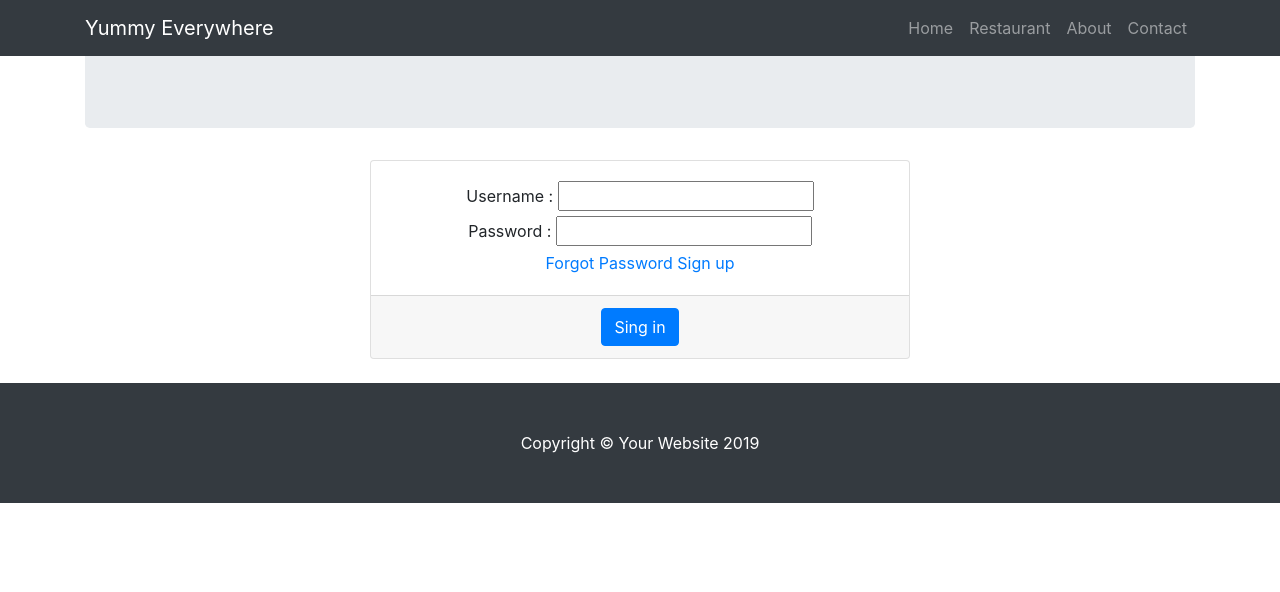
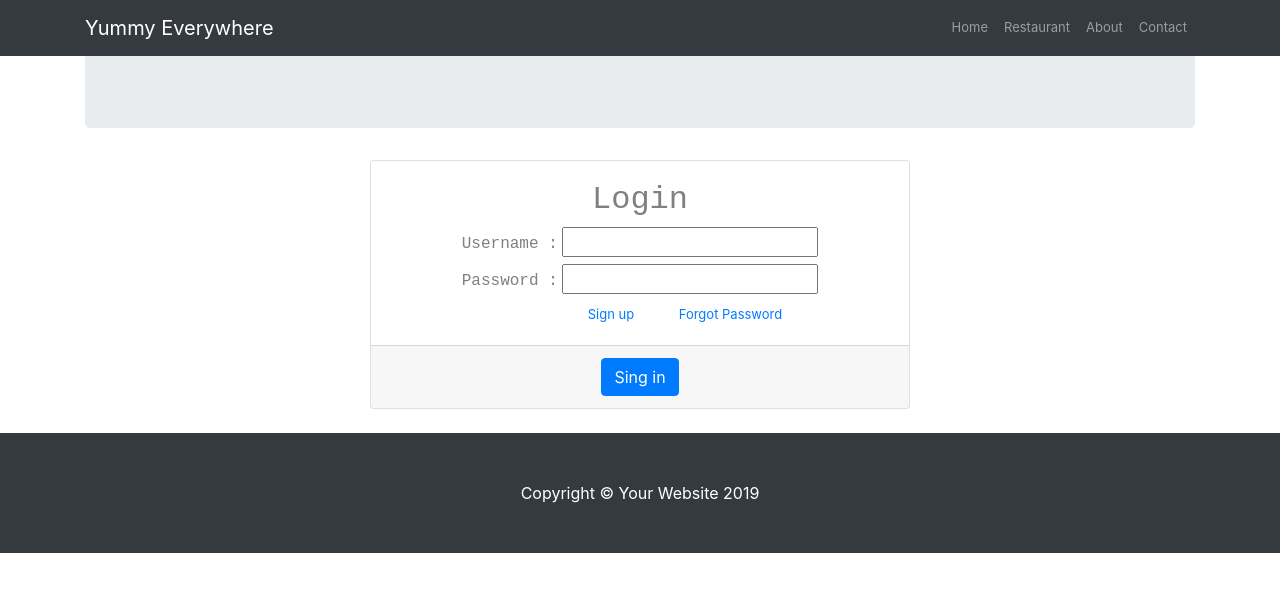
Before and after one commit to MickeyTKC/assignment-itp4506, a plain HTML site: page login.html in a window 1280 px wide. Drawn offline with Linux system fonts and the light colour scheme.

Commit message:
login.css

```diff
--- /dev/null
+++ b/css/login.css
@@ -0,0 +1,22 @@
+h2,
+label {
+    color: grey;
+    font-family: monospace;
+}
+
+label {
+    font-size: 16px;
+}
+
+a {
+    font-size: 13px;
+}
+
+#signup {
+    margin-left: 90px;
+    margin-right: 20px;
+}
+
+#forgot {
+    margin-left: 20px;
+}
--- a/login.html
+++ b/login.html
@@ -12,6 +12,7 @@
 
     <!-- Bootstrap core CSS -->
     <link href="css/bootstrap.min.css" rel="stylesheet">
+    <link href="css/login.css" rel="stylesheet">
 </head>
 
 <body>
@@ -29,6 +30,9 @@
                 <div class="card h-100">
                     <div class="card-body">
                         <div>
+                            <h2>Login</h2>
+                        </div>
+                        <div>
                             <label>Username&#9;:</label>
                             <input name="username" />
                         </div>
@@ -37,8 +41,8 @@
                             <input type="password" name="username" />
                         </div>
                         <div>
-              <a href="#">Forgot Password</a>
-              <a href="#">Sign up</a>
+                            <a href="#" id="signup">Sign up</a>
+                            <a href="#" id="forgot">Forgot Password</a>
                         </div>
                     </div>
                     <div class="card-footer">
```
Lines whose indentation alone changed are shown as unchanged.
